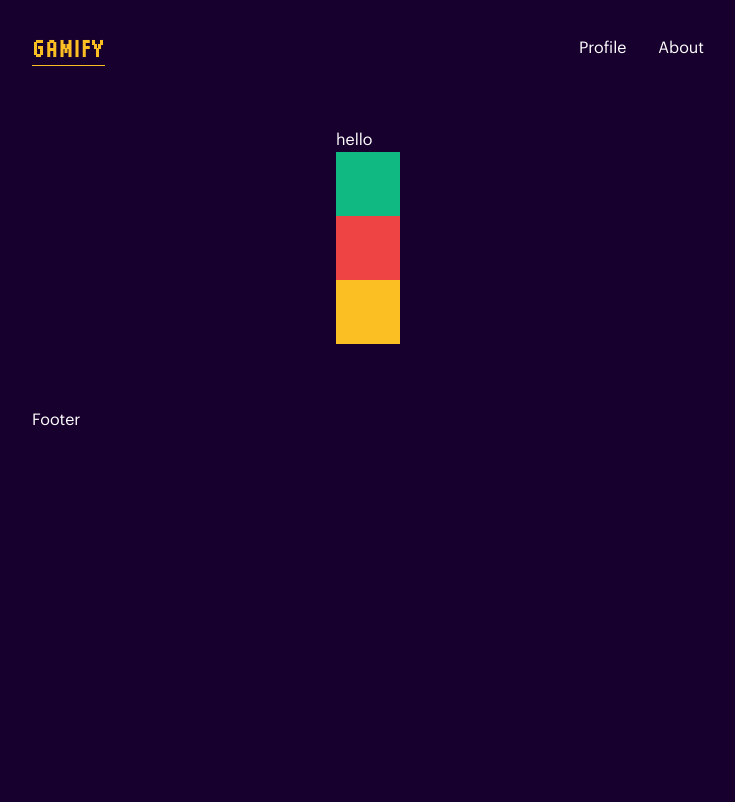
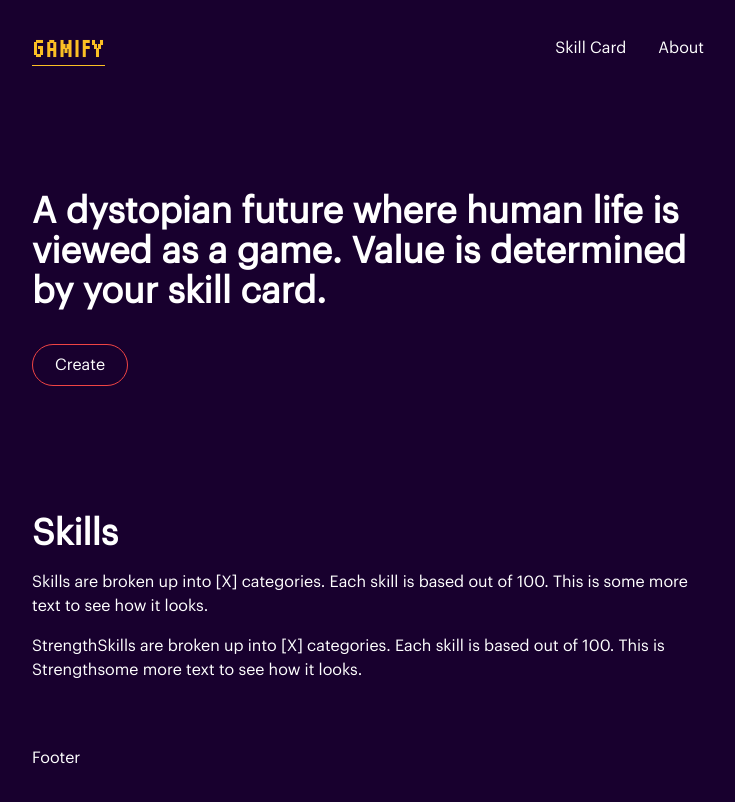
Before and after one commit to CollinOS/gamify, a React (Vite) app: page / in a window 1280 px wide. Shown: the whole page, without its empty margins (272-1007 px from the left). Built offline with nearby package versions, Linux system fonts and the light colour scheme.

Commit message:
home hero

```diff
--- a/index.html
+++ b/index.html
@@ -3,7 +3,7 @@
   <head>
     <meta charset="UTF-8" />
     <meta name="viewport" content="width=device-width, initial-scale=1.0" />
-    <title>nopost</title>
+    <title>GAMIFY</title>
   </head>
   <body>
     <div id="root"></div>
--- /dev/null
+++ b/src/components/HomeHero.jsx
@@ -0,0 +1,16 @@
+import React from 'react'
+
+const HomeHero = () => {
+  return (
+    <div className="flex flex-col justify-center items-start max-w-2xl border-purple-800 mx-auto pt-16 pb-16">
+      <h1 className="text-4xl font-bold">
+        A dystopian future where human life is viewed as a game.
+        Value is determined by your skill card.
+      </h1>
+      <div className="p-4"/>
+      <button className="border border-red-500 hover:bg-red-500 rounded-full p-2 w-24 duration-200">Create</button>
+    </div>
+  )
+}
+
+export default HomeHero
--- /dev/null
+++ b/src/components/HomeSkills.jsx
@@ -0,0 +1,31 @@
+import React from 'react'
+
+const HomeHero = () => {
+  return (
+    <div className="flex flex-col justify-center items-start max-w-2xl border-purple-800 mx-auto pt-16 pb-16">
+      <h1 className="text-4xl font-bold">
+        Skills
+      </h1>
+      <div className="p-2"/>
+      <p>
+        Skills are broken up into [X] categories. Each skill is based out of 100.
+        This is some more text to see how it looks.
+      </p>
+      <div className="p-2"/>
+      <div className="flex flex-row">
+        {/* SKILL NAMES */}
+        <div className="flex flex-col">
+          <p>Strength</p>
+          <p>Strength</p>
+        </div>
+        {/* SKILL DESCRIPTIONS */}
+        <div className="flex flex-col">
+          <p>Skills are broken up into [X] categories. Each skill is based out of 100.
+        This is some more text to see how it looks.</p>
+        </div>
+      </div>
+    </div>
+  )
+}
+
+export default HomeHero
--- a/src/components/Navbar.jsx
+++ b/src/components/Navbar.jsx
@@ -26,7 +26,7 @@ const Navbar = () => {
               : "font-normal"
             }
           >
-            Profile
+            Skill Card
           </NavLink>
           <div className="flex p-4"/>
           <NavLink
--- a/src/routes/root.jsx
+++ b/src/routes/root.jsx
@@ -1,16 +1,14 @@
 import React from 'react';
+import HomeHero from "../components/HomeHero";
+import HomeSkills from "../components/HomeSkills";
 import Layout from '../components/Layout';
 
 export default function Root() {
 
   return (
     <Layout>
-      <div className="flex flex-col justify-center items-start max-w-2xl border-purple-800 mx-auto pb-16">
-        <h1>hello</h1>
-        <div className="h-16 w-16 bg-emerald-500"></div>
-        <div className="h-16 w-16 bg-red-500"></div>
-        <div className="h-16 w-16 bg-amber-400"></div>
-      </div>
+      <HomeHero />
+      <HomeSkills />
     </Layout>
   )
 }
```
Also changed, not shown: 2 other files (tests, documents, lock files or other folders).
